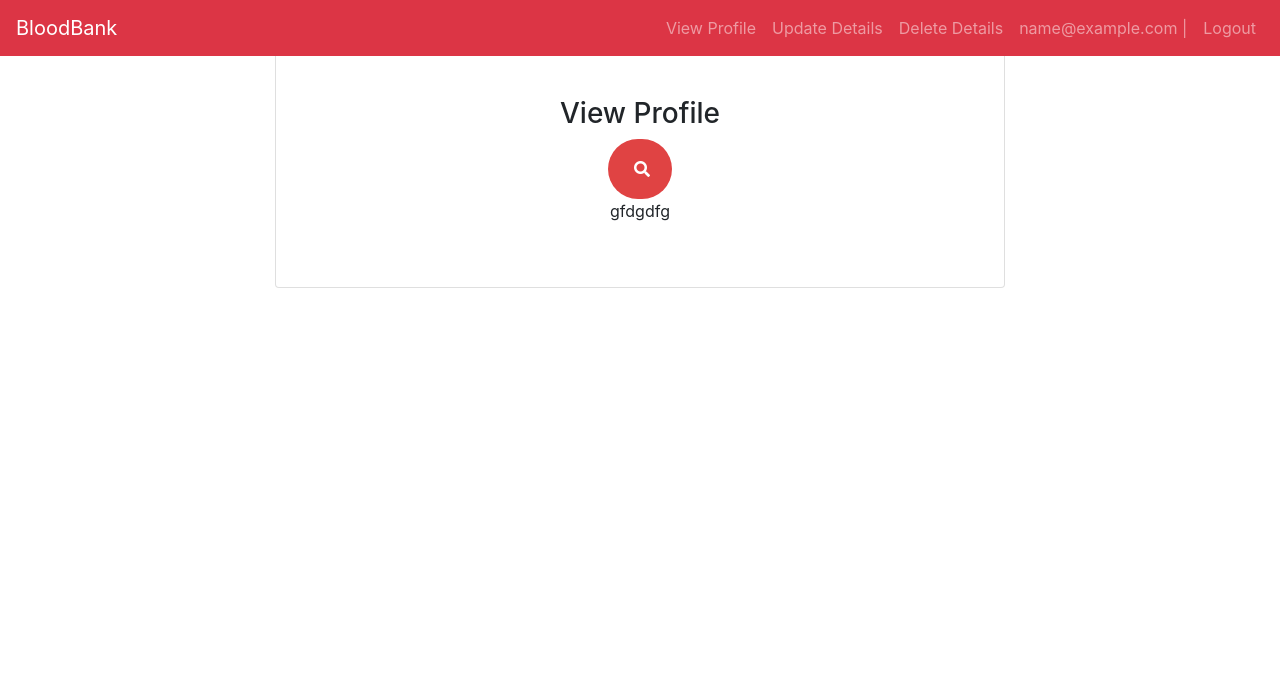
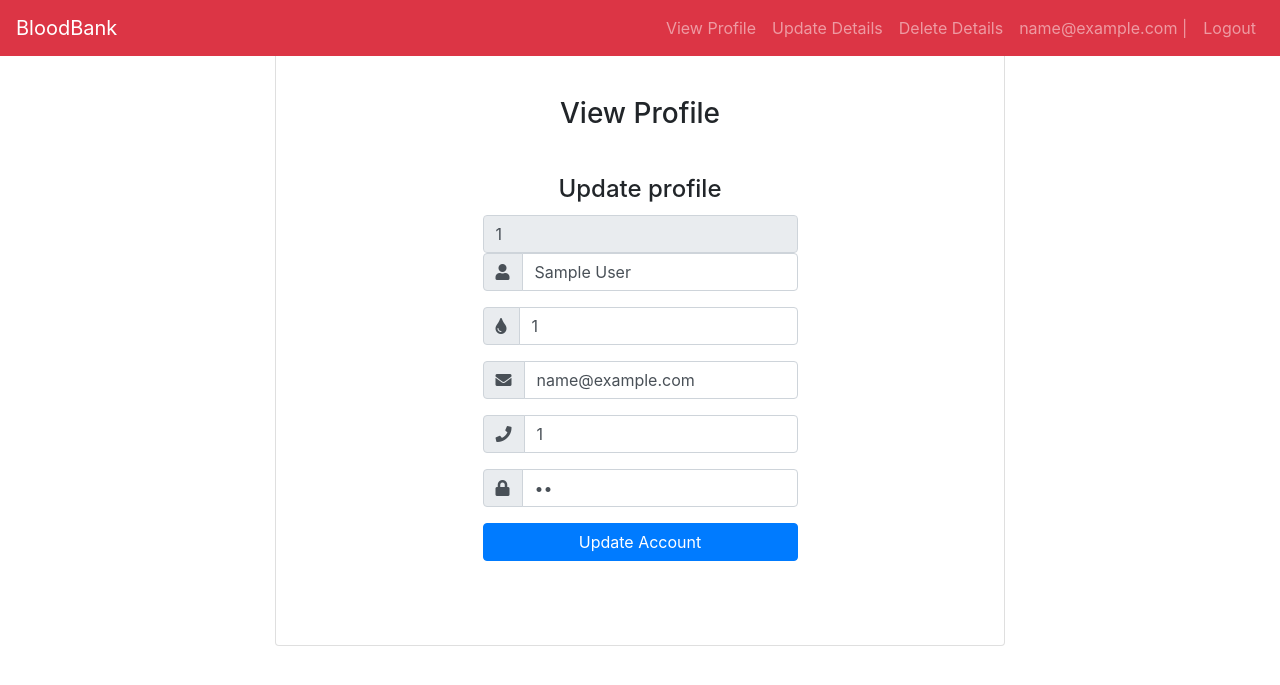
Before and after one commit to isuri9734/BloodBankSystem, a PHP site: page /donor.php in a window 1280 px wide. Shown: the top 685 px of the page. Run offline with PHP 8.4, Linux system fonts and the light colour scheme; the visitor is signed in with stand-in values (Sample User, id 1); some libraries are stand-ins or nearby versions.

Commit message:
donor update,profile done

```diff
--- a/Login.php
+++ b/Login.php
@@ -1,6 +1,7 @@
 <?php
+
 session_start();
-include 'dbcon.php';
+
 ?>
 <html>
 
--- a/Registration.php
+++ b/Registration.php
@@ -38,7 +38,6 @@
 	<h4 class="card-title mt-3 text-center">Create Account</h4>
 
 	<form action ="Registration.php " method="post">
-    <?php include 'd_reg.php';?>
     <?php
             // Display Error message
             if(!empty($error_message)){
--- a/dlogin.php
+++ b/dlogin.php
@@ -26,23 +26,30 @@ $password = mysqli_real_escape_string($con,$password);
 $query = mysqli_query($con,"select * from donor where password='$password' AND email='$mail'");
 $rows = mysqli_num_rows($query);
 if($rows == 1) {
+    $row = mysqli_fetch_assoc($query);
+
     $_SESSION['email']=$mail;// Initializing Session
-    header("location: donor.php"); // Redirecting To Other Page
+    $_SESSION['did']=$row["did"];
+    $_SESSION['name']=$row["Name"];
+    $_SESSION['bloodgroup']=$row["Blood_group"];
+    $_SESSION['tele']=$row["Contact_no"];
+    $_SESSION['psw']=$row["Password"];
+    header("location:donor.php"); // Redirecting To Other Page
 
-$row = mysqli_fetch_assoc($query);
-if ($row < 1) {
-    $_SESSION['id']=$id;
-    $_SESSION['name']=$name;
-    $_SESSION['bloodgroup']=$b_group;
-    $_SESSION['email']=$mail;
-    $_SESSION['tele']=$contact;// Initializing Session
-    header("location: donor.php");
+// $row = mysqli_fetch_assoc($query);
+// if ($row < 1) {
+//     $_SESSION['did']=$did;
+//     $_SESSION['name']=$name;
+//     $_SESSION['bloodgroup']=$b_group;
+//     $_SESSION['email']=$mail;
+//     $_SESSION['tele']=$contact;// Initializing Session
+//     header("location:donor.php");
 
 //$rows = mysqli_num_rows($query);
 
  // Redirecting To Other Page
 //header("Location: ../Login.php?Login=empty");
-}
+//}
 }
 else {
 echo "Username or Password is invalid";
--- a/donor.php
+++ b/donor.php
@@ -1,11 +1,12 @@
 <?php
 session_start();
-
+include "dbcon.php";
+include "dlogin.php";
 ?>
 
 <html>
 <head>
-    <title>Donor</title>
+    <title>Donor Page</title>
     <meta charset="utf-8">
     <meta name="viewport" content="width=device-width, initial-scale=1">
 
@@ -62,13 +63,13 @@ session_start();
                                         }
                                         ?>
 
-                </li>
                 <li class="nav-item">
                     <a class="nav-link" href="Login.php">Logout</a>
                 </li>
             </ul>
         </div>
     </nav>
+    <!--nav end-->
 
     <section id="view">
         <div class="container text-center">
@@ -78,16 +79,72 @@ session_start();
                     <div class="card mt-5 p-5">
                         <div class="card-img-top"></div>
                         <h3>View Profile</h3>
-                        <form action=" " method="GET">
-                            <div class="d-flex justify-content-center h-100">
+
+<!-- UPDATE FORM - START-->
+
+
+<article class="card-body mx-auto" style="max-width: 400px;">
+	<h4 class="card-title mt-3 text-center">Update profile</h4>
+
+	<form action ="dUpdate.php " method="post">
+    <!-- <h5 class="card-title mt-3 text-center">ID :<?php echo $_SESSION['did'];?></h5> -->
+    <input name="id" class="form-control" type="text" value="<?php echo $_SESSION['did'];?> " disabled>
+
+
+	<div class="form-group input-group">
+		<div class="input-group-prepend">
+
+		    <span class="input-group-text"> <i class="fa fa-user"></i> </span>
+		 </div>
+        <input name="name" class="form-control" placeholder="Full name" type="text" value="<?php echo $_SESSION['name'];?> "required>
+    </div> <!-- form-group// -->
+
+    <div class="form-group input-group">
+    	<div class="input-group-prepend">
+		    <span class="input-group-text"> <i class="fa fa-tint"></i> </span>
+         </div>
+
+        <input name="bgroup" class="form-control" placeholder="Blood Group" type="test" value="<?php echo $_SESSION['bloodgroup'];?> "required>
+    </div> <!-- form-group// -->
+
+    <div class="form-group input-group">
+    	<div class="input-group-prepend">
+		    <span class="input-group-text"> <i class="fa fa-envelope"></i> </span>
+         </div>
+
+        <input name="email" class="form-control" placeholder="Email address" type="email" value="<?php echo $_SESSION['email'];?> "required>
+    </div> <!-- form-group// -->
+
+    <div class="form-group input-group">
+    	<div class="input-group-prepend">
+		    <span class="input-group-text"> <i class="fa fa-phone"></i> </span>
+		</div>
+    	<input name="tele" class="form-control" placeholder="Contact number" type="text" value="<?php echo $_SESSION['tele'];?> "required>
+    </div> <!-- form-group// -->
+
+    <div class="form-group input-group">
+    	<div class="input-group-prepend">
+		    <span class="input-group-text"> <i class="fa fa-lock"></i> </span>
+		</div>
+        <input name="psw" class="form-control" placeholder="Create password" type="password" value="<?php echo $_SESSION['psw'];?> "required>
+    </div> <!-- form-group// -->
+
+    <div class="form-group">
+        <button name="submit" type="submit" class="btn btn-primary btn-block"> Update Account  </button>
+    </div> <!-- form-group// -->
+</form>
+</article>
+<!-- UPDATE FORM - END -->
+                            <!-- <div class="d-flex justify-content-center h-100">
                             <div class="searchbar">
-                                <input class="search_input" type="text" name="search" placeholder="Id to get details...">
-                                <a href="#" class="search_icon"><i class="fas fa-search"></i></a>
+                                <input class="search_input" type="text" name="did" placeholder="Id to get details...">
+                                <a href="#" class="search_icon" name="search"><i class="fas fa-search"  name="search"></i></a>
                          </div>
-                        </div>
-gfdgdfg
+                        </div> -->
 
-                    </form>
+<!-- <input type="text" name="did" placeholder="Id to Search"><br><br>
+ <input type="submit" name="search" value="Filter"><br><br> -->
+
                     </div>
                 </div>
                 <div class="col-sm-2">
@@ -96,5 +153,6 @@ gfdgdfg
         </div>
         </section>
 
+
 </body>
 </html>
```
Also changed, not shown: AminPage.php (+14 -0 lines), alert.php (added, +15 -0 lines), alogin.php (+43 -16 lines), dUpdate.php (added, +46 -0 lines), logout.php (added, +7 -0 lines).
